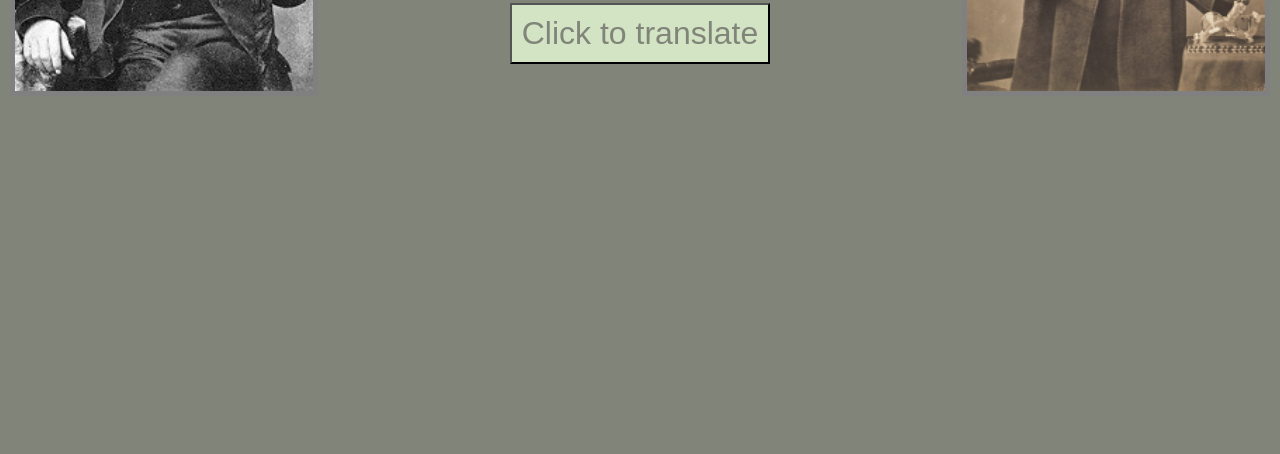
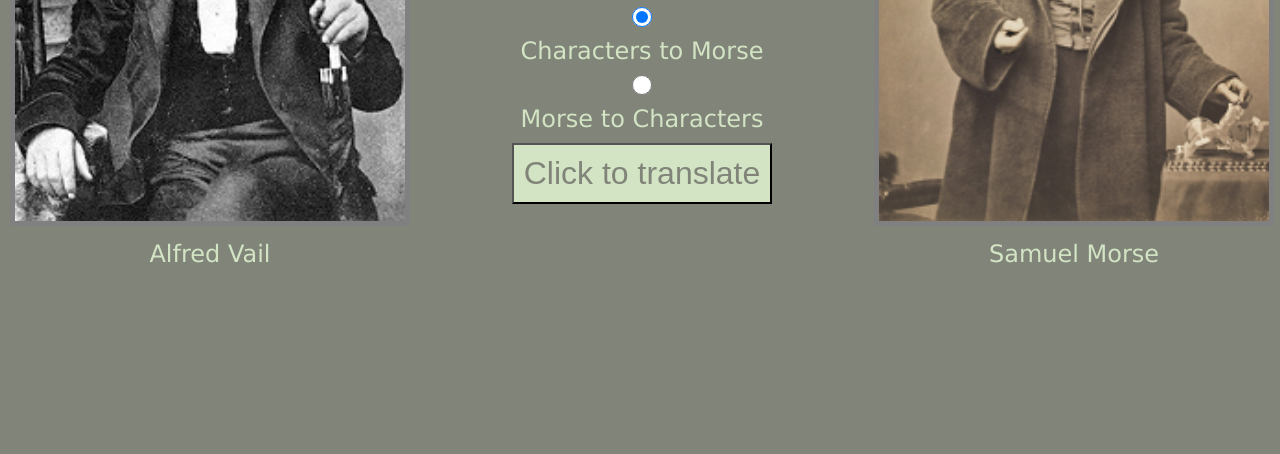
Before and after one commit to LewisLovett/morsecode, a website with bundled scripts: page index.html in a window 1280 px wide. Shown: the part 346-800 px from the top of the page. Built offline with nearby package versions, Linux system fonts and the light colour scheme.

Commit message:
Added captions to images

```diff
--- a/index.html
+++ b/index.html
@@ -8,7 +8,10 @@
     <link rel="stylesheet" href="./styles.css">
 </head>
 <body>
-    <img src="./images/alVail.jpg" class="inventorImg" alt="Alfred Vail">
+    <figure>
+        <img src="./images/alVail.jpg" class="inventorImg" alt="Alfred Vail">
+        <figcaption>Alfred Vail</figcaption>
+    </figure>
     <div class="translatorContainer">
         <h1>English to International Morse Code</h1>
         <p>Please input the word you want to be translated</p>
@@ -20,8 +23,10 @@
         <button id="translateBtn">Click to translate</button>
         <div id="morse-output"></div>
     </div>
-
-    <img src="./images/sameMorse.png" class="inventorImg" alt="Samuel Morse">
+    <figure>
+        <img src="./images/sameMorse.png" class="inventorImg" alt="Samuel Morse">
+        <figcaption>Samuel Morse</figcaption>
+    </figure>
 </body>
 <script src="./js/app.js" type="module"></script>
 </html>
--- a/styles.scss
+++ b/styles.scss
@@ -57,6 +57,23 @@ p{
     margin: 10px;
     border: 5px gray solid;
 }
+figcaption{
+    text-align: center;
+    font-size: 1.5em;
+}
+
+label{
+    font-size: 1.5em;
+}
+
+input[type="radio"]{
+    height: 20px;
+    width: 20px;
+    background-color: $primaryColor;
+    color: $secondaryColor;
+    border-radius: 50%;
+    margin: 10px;
+}
 
 @media (min-width:840px){
     body{
```
Also changed, not shown: styles.css, 1 other file.
